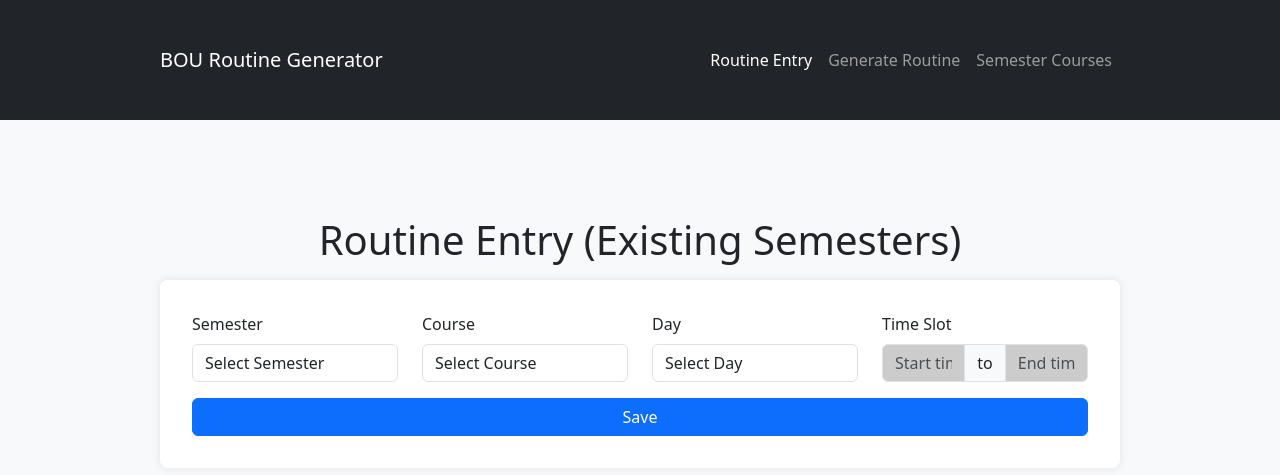
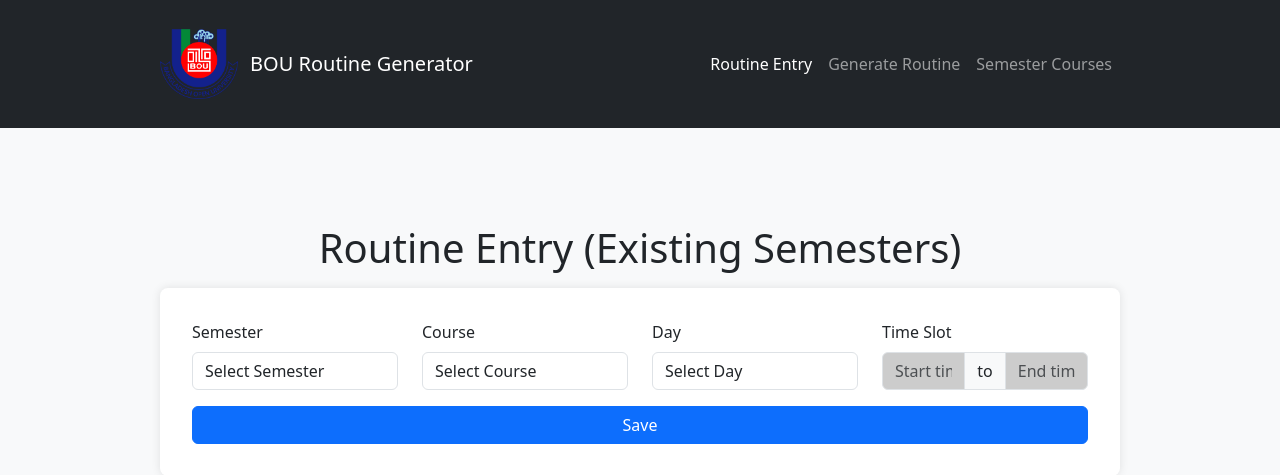
Before and after one commit to zubaer-ahammed/Academic-Routine-Automation-System, a Django app: page / in a window 1280 px wide. Shown: the top 475 px of the page. Run offline with Django 4.2, Linux system fonts and the light colour scheme; data comes from the database, SQL or seed files in the repository; some libraries are stand-ins or nearby versions.

Commit message:
added bou logo

```diff
--- a/templates/bou_routines_app/routine_entry.html
+++ b/templates/bou_routines_app/routine_entry.html
@@ -1,9 +1,11 @@
+{% load static %}
 <!DOCTYPE html>
 <html lang="en">
 <head>
     <meta charset="UTF-8">
     <meta name="viewport" content="width=device-width, initial-scale=1.0">
     <title>Routine Entry</title>
+    <meta name="developer" content="Md. Zubaer Ahammed, Mojahidul Alam">
     <link href="https://cdn.jsdelivr.net/npm/bootstrap@5.3.0/dist/css/bootstrap.min.css" rel="stylesheet">
     <link rel="stylesheet" href="https://cdn.jsdelivr.net/gh/dmuy/MDTimePicker@v1.0.2-rc2/mdtimepicker.min.css">
     <style>
@@ -19,6 +21,13 @@
             margin: auto;
             padding: 2rem;
         }
+        .container-bou {
+            max-width: 80%;
+        }
+        .bou-header {
+            padding-top: 1em;
+            padding-bottom: 1em;
+        }
         .form-section {
             background-color: #ffffff;
             padding: 2rem;
@@ -31,12 +40,20 @@
         .form-control.mdtimepicker {
             background: #ccc;
         }
+        .bou-logo {
+            height: 70px;
+            margin-right: 12px;
+            vertical-align: middle;
+        }
     </style>
 </head>
 <body>
     <nav class="navbar navbar-expand-lg navbar-dark bg-dark">
-        <div class="container">
-            <a class="navbar-brand" href="#">BOU Routine Generator</a>
+        <div class="container container-bou bou-header">
+            <a class="navbar-brand d-flex align-items-center" href="#">
+                <img src="{% static 'bou_logo_icon.png' %}" alt="BOU Logo" class="bou-logo">
+                <span>BOU Routine Generator</span>
+            </a>
             <button class="navbar-toggler" type="button" data-bs-toggle="collapse" data-bs-target="#navbarNav">
                 <span class="navbar-toggler-icon"></span>
             </button>
```
Also changed, not shown: templates/bou_routines_app/generate_routine.html (+17 -2 lines), templates/bou_routines_app/semester_courses.html (+12 -5 lines).
